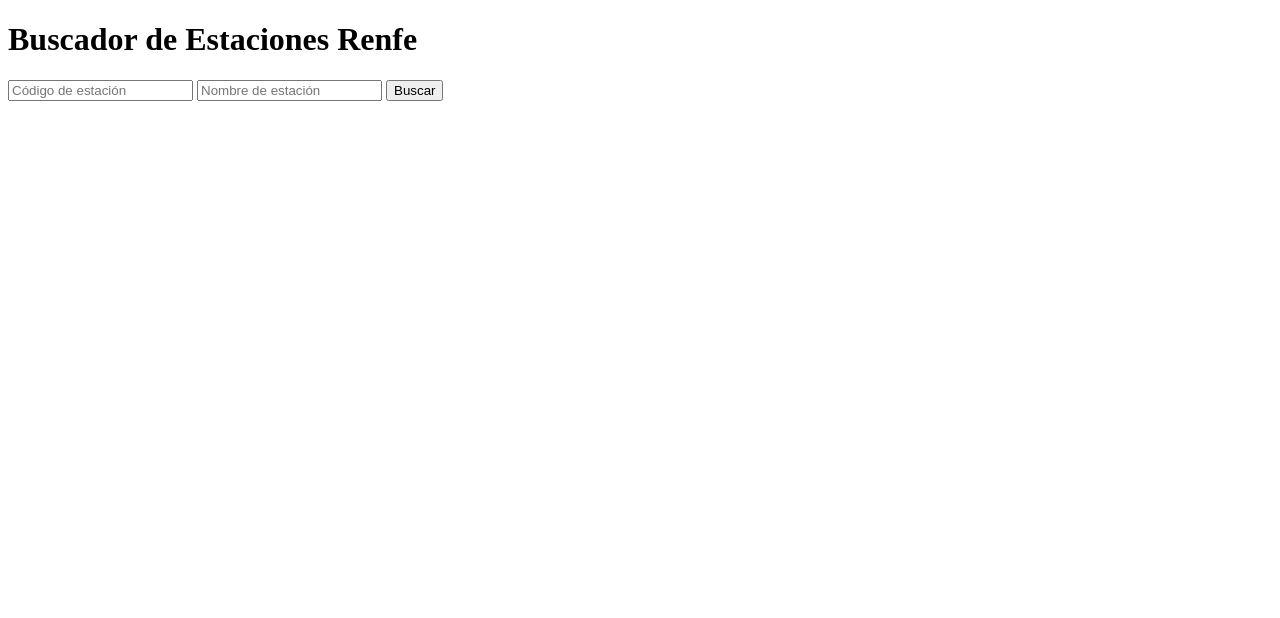
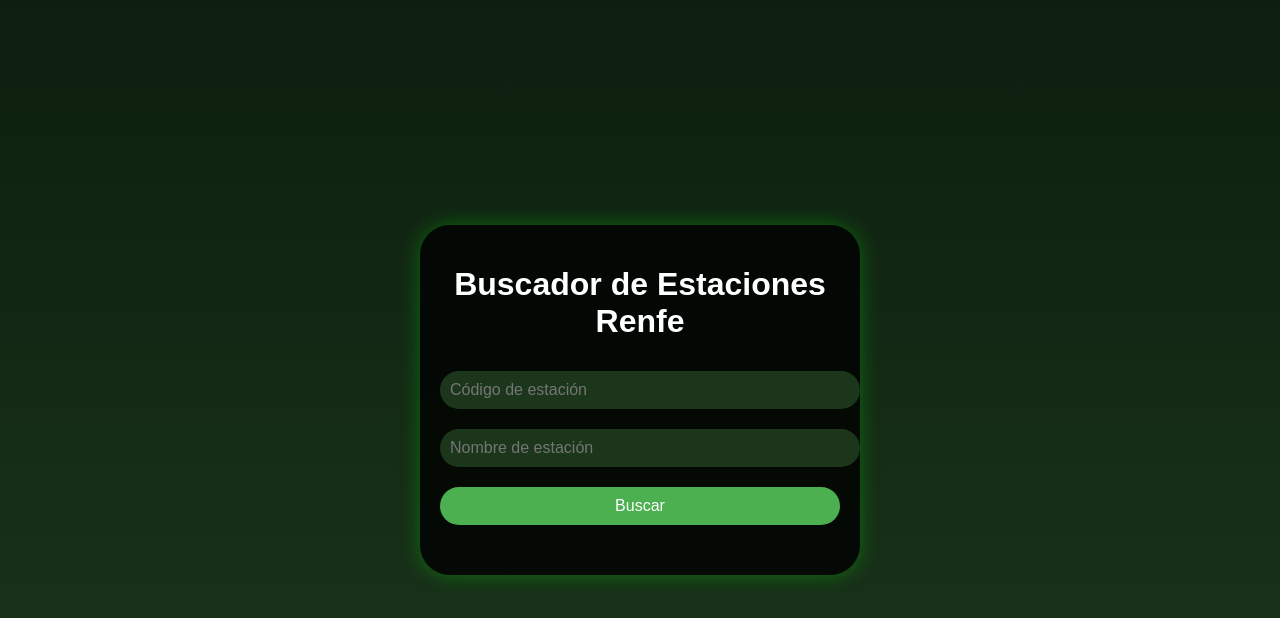
Before and after one commit to Filxo2n/borrador-buscador-estaciones-adif, a plain HTML site: page index.html in a window 1280 px wide. Drawn offline with Linux system fonts and the light colour scheme.

Commit message:
index.html

```diff
--- a/index.html
+++ b/index.html
@@ -5,6 +5,63 @@
     <meta name="viewport" content="width=device-width, initial-scale=1.0">
     <title>Buscador de Estaciones Renfe</title>
     <link rel="manifest" href="manifest.json">
+    <style>
+        body {
+            background: linear-gradient(to bottom, #0d1f0f, #1b361b);
+            color: white;
+            font-family: Arial, sans-serif;
+            display: flex;
+            flex-direction: column;
+            align-items: center;
+            justify-content: center;
+            height: 100vh;
+            margin: 0;
+        }
+        .contenedor {
+            background: rgba(0, 0, 0, 0.8);
+            padding: 20px;
+            border-radius: 30px;
+            box-shadow: 0px 0px 20px rgba(0, 255, 0, 0.3);
+            width: 90%;
+            max-width: 400px;
+            text-align: center;
+        }
+        input, button {
+            width: 100%;
+            margin: 10px 0;
+            padding: 10px;
+            border: none;
+            border-radius: 20px;
+            font-size: 16px;
+        }
+        input {
+            background: #1b361b;
+            color: white;
+            outline: none;
+        }
+        button {
+            background: #4caf50;
+            color: white;
+            cursor: pointer;
+            transition: background 0.3s;
+        }
+        button:hover {
+            background: #66bb6a;
+        }
+        #resultado {
+            margin-top: 20px;
+            text-align: left;
+        }
+        table {
+            width: 100%;
+            border-collapse: collapse;
+        }
+        th, td {
+            padding: 8px;
+            border-bottom: 1px solid #4caf50;
+            text-align: left;
+        }
+    </style>
     <script>
         async function cargarDatos() {
             const response = await fetch("listado-estaciones-completo-act.csv");
@@ -28,7 +85,7 @@
             );
 
             resultado.innerHTML = encontrados.length ?
-                `<table border="1"><tr>${encabezados.map(h => `<th>${h}</th>`).join("")}</tr>` +
+                `<table><tr>${encabezados.map(h => `<th>${h}</th>`).join("")}</tr>` +
                 encontrados.map(f => `<tr>${f.map(d => `<td>${d}</td>`).join("")}</tr>`).join("") +
                 "</table>" : "No se encontraron resultados";
         }
@@ -39,10 +96,12 @@
     </script>
 </head>
 <body>
-    <h1>Buscador de Estaciones Renfe</h1>
-    <input type="text" id="codigo" placeholder="Código de estación">
-    <input type="text" id="nombre" placeholder="Nombre de estación">
-    <button onclick="buscar()">Buscar</button>
-    <div id="resultado"></div>
+    <div class="contenedor">
+        <h1>Buscador de Estaciones Renfe</h1>
+        <input type="text" id="codigo" placeholder="Código de estación">
+        <input type="text" id="nombre" placeholder="Nombre de estación">
+        <button onclick="buscar()">Buscar</button>
+        <div id="resultado"></div>
+    </div>
 </body>
 </html>
```
